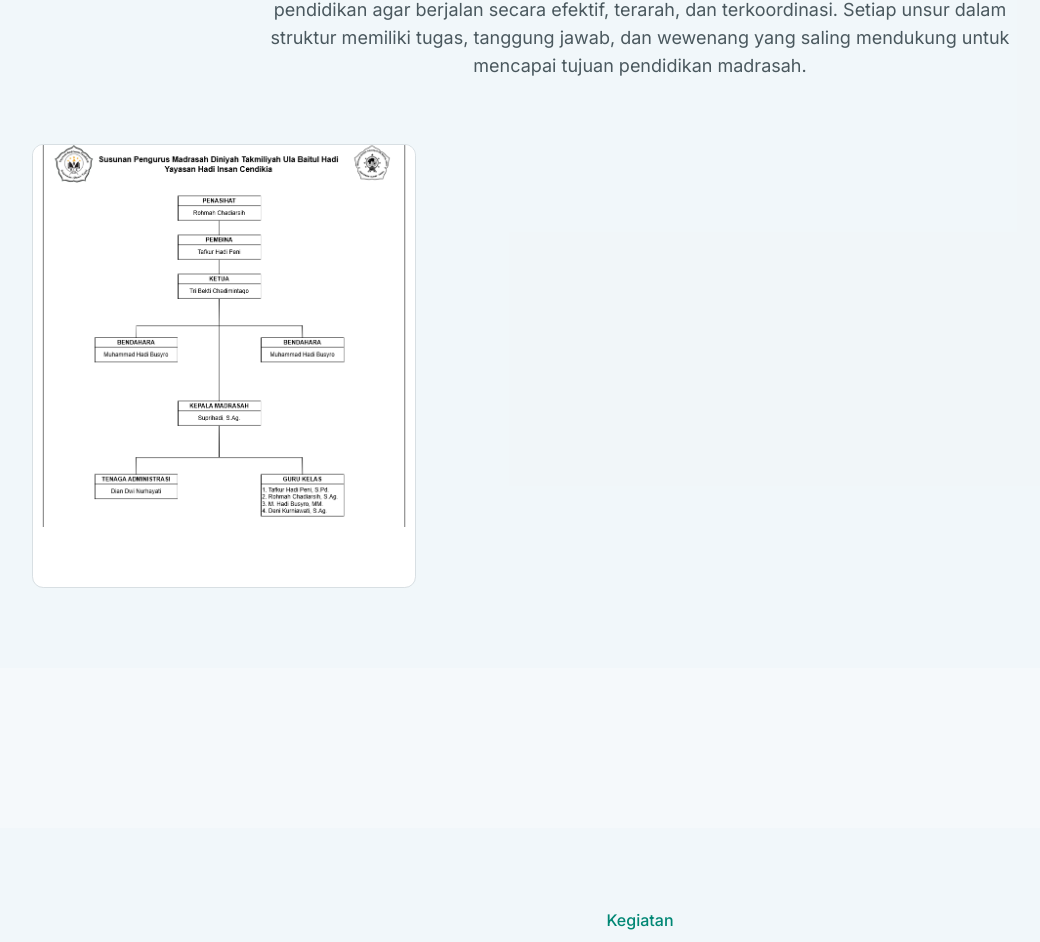
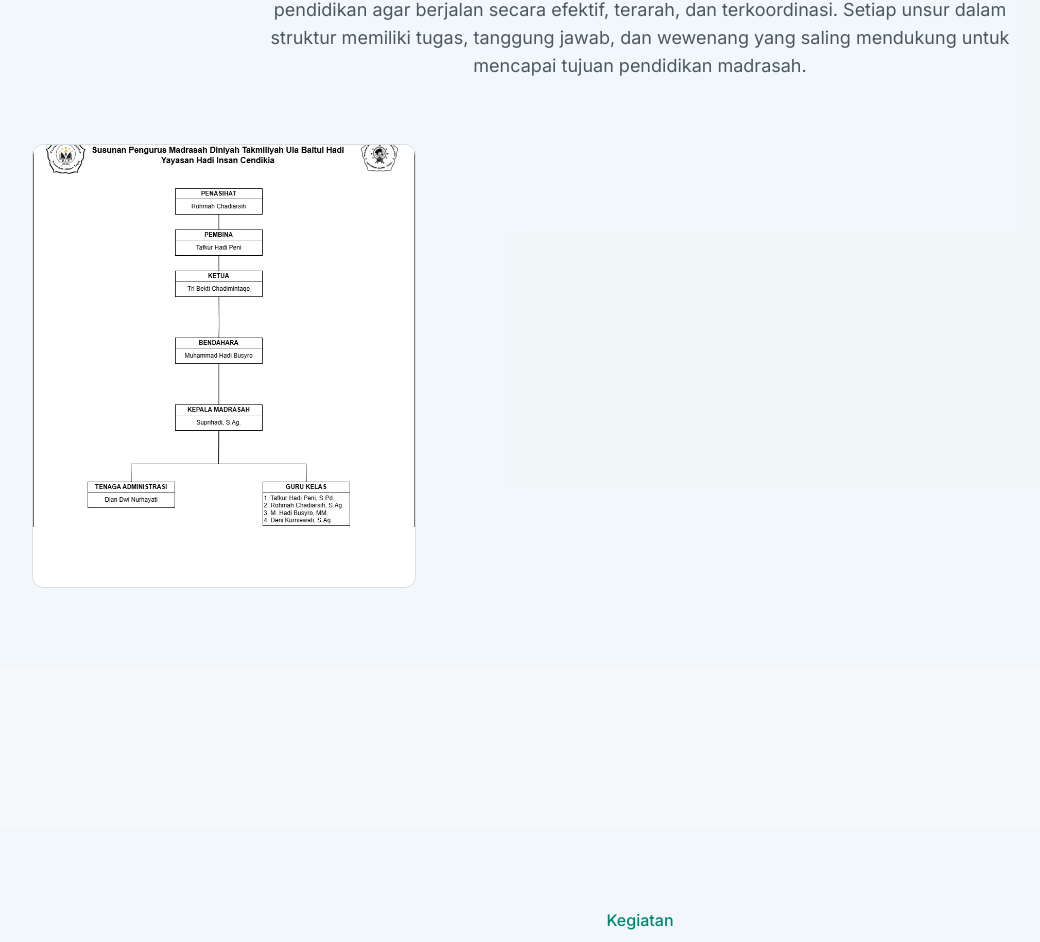
Before and after one commit to FAIZALRIDWAN/MDTU-Baitul-Hadi, a Next.js app: page / in a window 1280 px wide. Shown: the part 3071-4013 px from the top of the page, without its empty margins (0-1040 px from the left). Built offline with nearby package versions, Linux system fonts and the light colour scheme; a web font is replaced by a local one.

Commit message:
feat: update teacher image to Struktur fiks.jpg
Added Struktur fiks.jpg image for teacher profile

Co-authored-by: FAIZALRIDWAN <207812420+FAIZALRIDWAN@users.noreply.github.com>

```diff
--- a/components/Teachers.jsx
+++ b/components/Teachers.jsx
@@ -8,7 +8,7 @@ const LinkedinIcon = ({ className }) => (
 
 const teachers = [
   {
-    image: '5.png',
+    image: 'Struktur fiks.jpg',
   },
 ]
 
```
Also changed, not shown: public/Struktur fiks.jpg (added).
